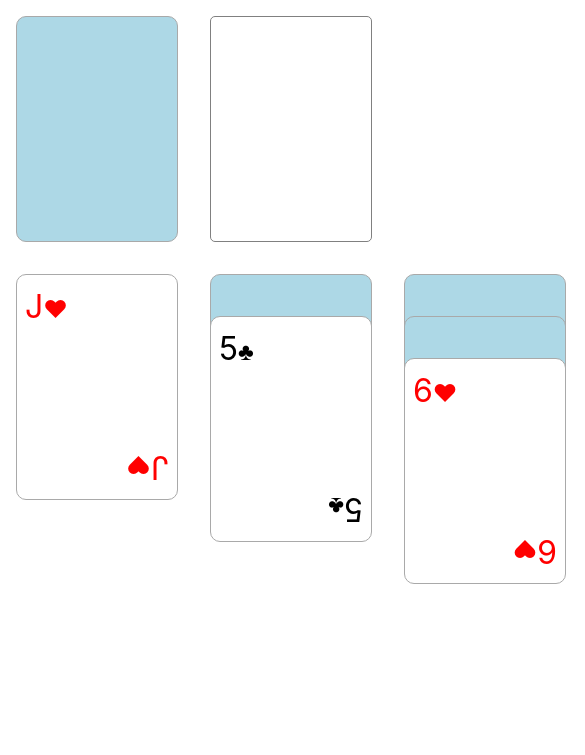
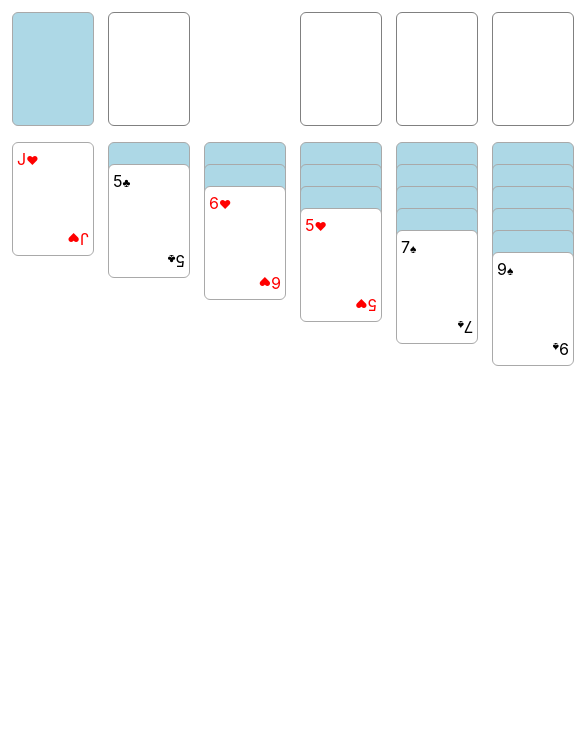
Before and after one commit to duncsully/solit, a website built with Vite: page index.html in a window 390 px wide. Shown: the top 755 px of the page, 585 px wide, since content can reach past the window. Built offline with nearby package versions, Linux system fonts and the light colour scheme.

Commit message:
feat: improve (albeit not perfect) responsiveness

```diff
--- a/index.html
+++ b/index.html
@@ -3,7 +3,7 @@
   <head>
     <meta charset="UTF-8" />
     <link rel="icon" type="image/svg+xml" href="/vite.svg" />
-    <meta name="viewport" content="width=device-width, initial-scale=1.0" />
+    <meta name="viewport" content="width=device-width, initial-scale=1" />
     <title>SoLit</title>
     <link rel="stylesheet" href="./src/index.css" />
     <script type="module" src="./src/klondike/main.ts"></script>
--- a/package.json
+++ b/package.json
@@ -16,6 +16,7 @@
   },
   "scripts": {
     "dev": "vite",
+    "host": "vite --host",
     "build": "tsc && vite build",
     "build:site": "vite build --config vite-site.config.ts",
     "preview": "vite preview --config vite-site.config.ts",
--- a/src/index.css
+++ b/src/index.css
@@ -23,6 +23,23 @@ a:hover {
   color: #535bf2;
 }
 
+html {
+  font-size: 50%;
+}
+
+body {
+  display: flex;
+}
+
+@media screen and (min-width: 1024px) {
+  html {
+    font-size: 100%;
+  }
+  body {
+    justify-content: space-around;
+  }
+}
+
 @media (prefers-color-scheme: light) {
   :root {
     color: #213547;
--- a/src/klondike/Card.ts
+++ b/src/klondike/Card.ts
@@ -54,9 +54,9 @@ export const Card = ({
       @dragover=${(e: DragEvent) => e.preventDefault()}
       draggable="true"
       style=${styleMap({
-        boxShadow: selected ? '0 0 10px cyan' : 'none',
+        boxShadow: selected ? '0 0 0.75rem lime' : 'none',
         width: 'fit-content',
-        borderRadius: '10px',
+        borderRadius: '0.75rem',
         zIndex: selected ? '1' : '0',
         position: 'relative',
       })}
@@ -67,10 +67,10 @@ export const Card = ({
           flexDirection: 'column',
           justifyContent: 'space-between',
           border: '1px solid darkgrey',
-          borderRadius: '10px',
+          borderRadius: '0.75rem',
           width: '10rem',
           height: '14rem',
-          fontSize: 'xx-large',
+          fontSize: '2rem',
           position: 'relative',
           cursor: onClick ? 'pointer' : 'default',
           backgroundColor: faceUp ? 'white' : 'lightblue',
--- a/src/klondike/Klondike.ts
+++ b/src/klondike/Klondike.ts
@@ -259,16 +259,17 @@ export const Klondike = component(() => {
     width: '10rem',
     height: '14rem',
     border: '1px solid grey',
-    borderRadius: '5px',
+    borderRadius: '0.75rem',
   })
 
   return html`
     <div
       style=${styleMap({
+        margin: '0 auto',
         padding: '0.5rem',
         display: 'grid',
         gap: '2rem',
-        gridTemplateColumns: 'repeat(7, 1fr)',
+        gridTemplateColumns: 'repeat(7, 10rem)',
       })}
     >
       <div @click=${handleStockClick}>
```
